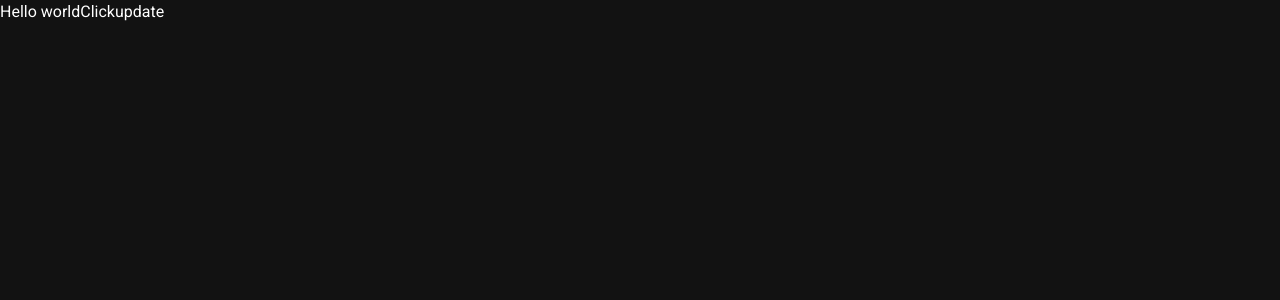
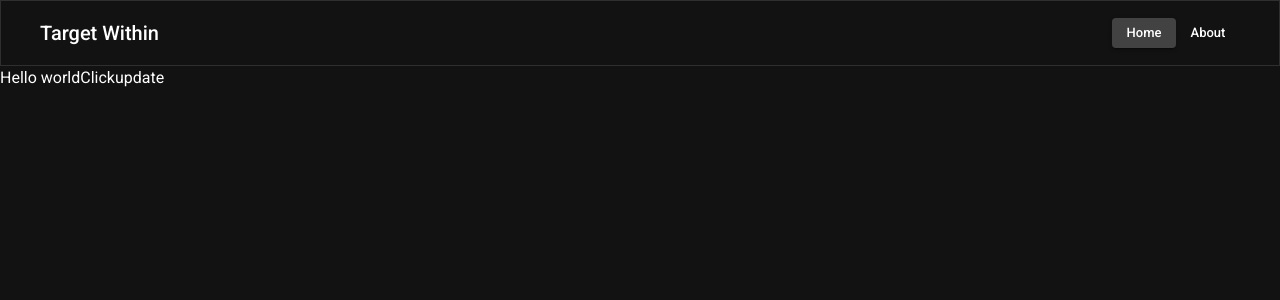
Before and after one commit to nainghtetlinn/target-within, a Next.js app: page / in a window 1280 px wide. Shown: the top 300 px of the page. Built offline with nearby package versions, Linux system fonts and the light colour scheme.

Commit message:
create Navbar component

```diff
--- /dev/null
+++ b/app/components/Navbar.tsx
@@ -0,0 +1,66 @@
+'use client'
+
+import {
+  AppBar,
+  Toolbar,
+  Button,
+  Container,
+  Stack,
+  Typography,
+} from '@mui/material'
+import { usePathname, useRouter } from 'next/navigation'
+
+const Navbar = () => {
+  const currentRoute = usePathname()
+  const router = useRouter()
+
+  return (
+    <AppBar
+      position='relative'
+      color='primary'
+      variant='outlined'
+      elevation={0}
+    >
+      <Toolbar>
+        <Container
+          disableGutters
+          maxWidth='lg'
+        >
+          <Stack
+            direction='row'
+            alignItems='center'
+            justifyContent='space-between'
+          >
+            <Typography variant='h6'>Target Within</Typography>
+
+            <Stack
+              direction='row'
+              alignItems='center'
+            >
+              <Button
+                size='small'
+                variant={currentRoute === '/' ? 'contained' : 'text'}
+                color='inherit'
+                sx={{ textTransform: 'capitalize' }}
+                onClick={() => router.push('/')}
+              >
+                Home
+              </Button>
+              <Button
+                size='small'
+                variant={currentRoute === '/about' ? 'contained' : 'text'}
+                color='inherit'
+                sx={{ textTransform: 'capitalize' }}
+                onClick={() => router.push('/about')}
+              >
+                About
+              </Button>
+            </Stack>
+          </Stack>
+        </Container>
+      </Toolbar>
+    </AppBar>
+  )
+}
+
+export default Navbar
--- a/app/layout.tsx
+++ b/app/layout.tsx
@@ -4,6 +4,8 @@ import './globals.css'
 import ThemeProvider from '@/providers/themeProvider'
 import LocalizationProvider from '@/providers/localizationProvider'
 import StoreProvider from '@/providers/storeProvider'
+
+import Navbar from './components/Navbar'
 
 export const metadata: Metadata = {
   title: 'Target within',
@@ -21,6 +23,7 @@ export default function RootLayout({
         <ThemeProvider>
           <LocalizationProvider>
             <StoreProvider>
+              <Navbar />
               <main>{children}</main>
             </StoreProvider>
           </LocalizationProvider>
```
